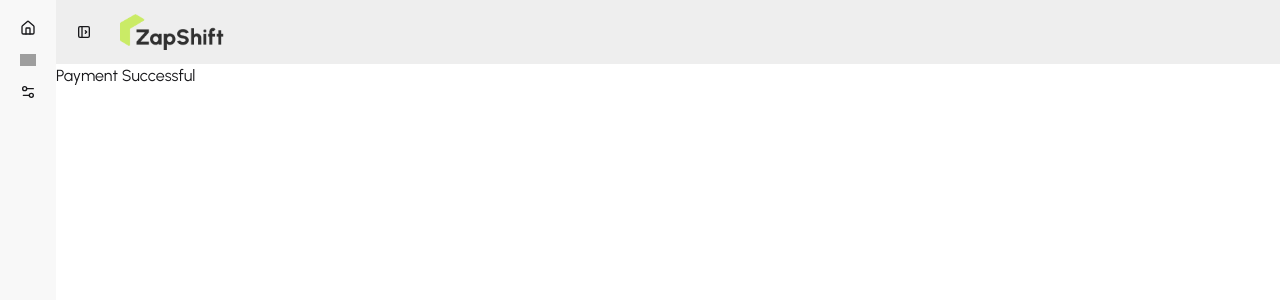
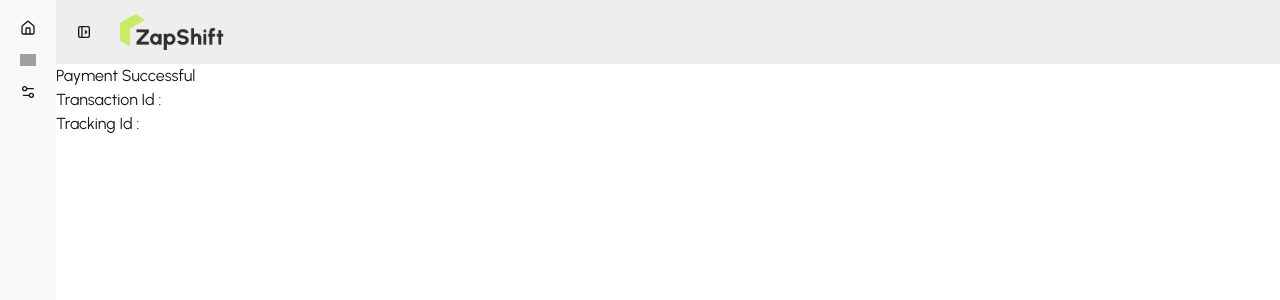
Before and after one commit to obaidullah-miazi-dev/ZapShift-web, a React (Vite) app: page /dashboard/payment-success in a window 1280 px wide. Shown: the top 300 px of the page. Built offline with nearby package versions, Linux system fonts and the light colour scheme; no server answers; grey boxes are pictures that could not be loaded.

Commit message:
added payment success page and added parcelDetails page

```diff
--- a/src/Pages/MyParcels.jsx
+++ b/src/Pages/MyParcels.jsx
@@ -2,8 +2,9 @@ import React, { useContext } from "react";
 import { AuthContext } from "../Provider/AuthProvider";
 import useAxiosSecure from "../Hooks/useAxiosSecure";
 import { useQuery } from "@tanstack/react-query";
-import { BanknoteArrowUp, Delete, Edit, Info, MarsStroke, Trash, View } from "lucide-react";
+import {   Edit, Info,  Trash } from "lucide-react";
 import { Link } from "react-router";
+
 
 const MyParcels = () => {
   const { user } = useContext(AuthContext);
@@ -106,11 +107,14 @@ const MyParcels = () => {
                   >
                     <Trash />
                   </button>
+
+                  <Link to={`/dashboard/parcelDetails/${parcel._id}`}>
                   <button className="btn btn-square" title="Info">
                     <Info />
                   </button>
+                  </Link>
 
-                  {parcel.paymentStatus === "Paid" ? (
+                  {parcel.paymentStatus === "paid" ? (
                     <button disabled className="text-green-600 font-semibold btn btn-square">Paid</button>
                   ) : (
                     <button
--- a/src/Pages/Payment.jsx
+++ b/src/Pages/ParcelDetails.jsx
@@ -3,7 +3,7 @@ import React from "react";
 import { useParams } from "react-router";
 import useAxiosSecure from "../Hooks/useAxiosSecure";
 
-const Payment = () => {
+const ParcelDetails = () => {
   const axiosSecure = useAxiosSecure();
   const { id } = useParams();
   const { data: parcels = {}, isLoading } = useQuery({
@@ -51,4 +51,4 @@ const Payment = () => {
   );
 };
 
-export default Payment;
+export default ParcelDetails;
--- a/src/Pages/PaymentSuccess.jsx
+++ b/src/Pages/PaymentSuccess.jsx
@@ -1,22 +1,29 @@
-import React, { useEffect } from 'react';
+import React, { useEffect, useState } from 'react';
 import useAxiosSecure from '../Hooks/useAxiosSecure';
 import { useSearchParams } from 'react-router';
 
 const PaymentSuccess = () => {
     const axiosSecure = useAxiosSecure()
     const [searchParams] = useSearchParams()
+    const [paymentInfo,setPaymentInfo] = useState({})
     const sessionId = searchParams.get('session_id')
     useEffect(()=>{
         if(sessionId){
             axiosSecure.patch(`/payment-success?session_id=${sessionId}`)
             .then(res=>{
                 console.log(res.data);
+                setPaymentInfo({
+                    transactionId: res.data.transactionId,
+                    trackingId: res.data.trackingId
+                })
             })
         }
-    },[])
+    },[axiosSecure,sessionId])
     return (
         <div>
             <h3>Payment Successful</h3>
+            <p>Transaction Id : {paymentInfo.transactionId}</p>
+            <p>Tracking Id : {paymentInfo.trackingId}</p>
         </div>
     );
 };
--- a/src/Routes/router.jsx
+++ b/src/Routes/router.jsx
@@ -9,9 +9,10 @@ import SendParcel from "../Pages/SendParcel";
 import DashboardLayout from "../Layouts/DashboardLayout";
 import PrivateRoute from "../Provider/PrivateRoute";
 import MyParcels from "../Pages/MyParcels";
-import Payment from "../Pages/Payment";
+import Payment from "../Pages/ParcelDetails";
 import PaymentSuccess from "../Pages/PaymentSuccess";
 import PaymentCanceled from "../Pages/PaymentCanceled";
+import ParcelDetails from "../Pages/ParcelDetails";
 
 export const router = createBrowserRouter([
     {
@@ -57,8 +58,8 @@ export const router = createBrowserRouter([
                 element: <PrivateRoute><MyParcels /></PrivateRoute>
             },
             {
-                path:'/dashboard/parcels/:id',
-                Component: Payment
+                path:'/dashboard/parcelDetails/:id',
+                Component: ParcelDetails
             },
             {
                 path: '/dashboard/payment-success',
@@ -67,7 +68,8 @@ export const router = createBrowserRouter([
             {
                 path: '/dashboard/payment-canceled',
                 Component: PaymentCanceled
-            }
+            },
+
         ]
     }
 ])
```
